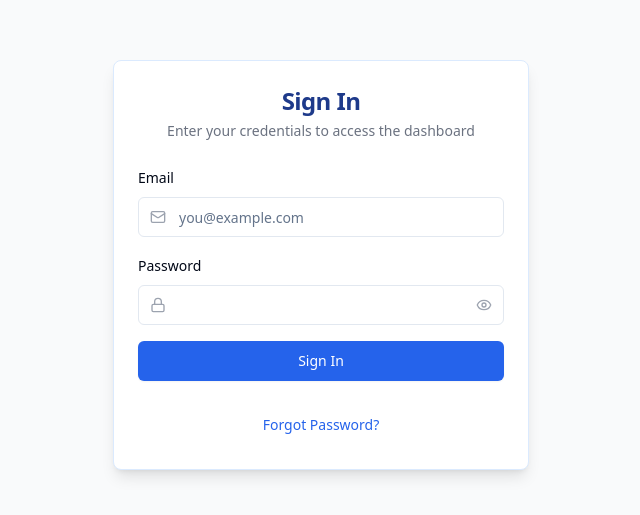
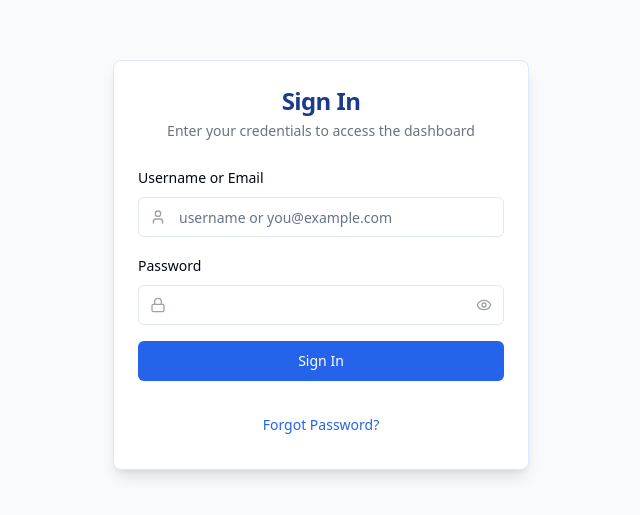
Before and after one commit to ankitMishra-95/data-approval-board-80, a React (Vite) app: page / in a window 1280 px wide. Shown: the part 135-650 px from the top of the page, without its empty margins (319-959 px from the left). Built offline with nearby package versions, Linux system fonts and the light colour scheme.

Commit message:
Feat: Allow login with username or email
Update the login functionality in `AuthContext.tsx` and `SignIn.tsx` to support both username and email for authentication, as the API accepts either.

```diff
--- a/src/contexts/AuthContext.tsx
+++ b/src/contexts/AuthContext.tsx
@@ -1,4 +1,3 @@
-
 import { createContext, useContext, useEffect, useState, ReactNode } from "react";
 import { useNavigate } from "react-router-dom";
 import { toast } from "sonner";
@@ -15,7 +14,7 @@ interface User {
 interface AuthContextType {
   isAuthenticated: boolean;
   user: User | null;
-  login: (email: string, password: string) => Promise<boolean>;
+  login: (usernameOrEmail: string, password: string) => Promise<boolean>;
   logout: () => void;
 }
 
@@ -68,11 +67,11 @@ export const AuthProvider = ({ children }: { children: ReactNode }) => {
     }
   };
 
-  const login = async (email: string, password: string): Promise<boolean> => {
+  const login = async (usernameOrEmail: string, password: string): Promise<boolean> => {
     try {
       // Create form data for token request
       const formData = new URLSearchParams();
-      formData.append('username', email);
+      formData.append('username', usernameOrEmail);
       formData.append('password', password);
 
       const response = await fetch(`${API_BASE_URL}/api/auth/token`, {
--- a/src/pages/SignIn.tsx
+++ b/src/pages/SignIn.tsx
@@ -3,7 +3,7 @@ import { useState } from "react";
 import { zodResolver } from "@hookform/resolvers/zod";
 import { useForm } from "react-hook-form";
 import * as z from "zod";
-import { Eye, EyeOff, Lock, Mail } from "lucide-react";
+import { Eye, EyeOff, Lock, User } from "lucide-react";
 import { toast } from "sonner";
 import { useAuth } from "@/contexts/AuthContext";
 
@@ -19,9 +19,9 @@ import {
 import { Input } from "@/components/ui/input";
 import { Card, CardContent, CardDescription, CardFooter, CardHeader, CardTitle } from "@/components/ui/card";
 
-// Form schema for validation
+// Form schema for validation - now accepts both username and email
 const formSchema = z.object({
-  email: z.string().email({ message: "Please enter a valid email address" }),
+  username: z.string().min(1, { message: "Username or email is required" }),
   password: z.string().min(6, { message: "Password must be at least 6 characters" }),
 });
 
@@ -34,7 +34,7 @@ const SignIn = () => {
   const form = useForm<z.infer<typeof formSchema>>({
     resolver: zodResolver(formSchema),
     defaultValues: {
-      email: "",
+      username: "",
       password: "",
     },
   });
@@ -43,8 +43,8 @@ const SignIn = () => {
     setIsLoading(true);
 
     try {
-      // Use the context's login function
-      await login(values.email, values.password);
+      // Use the context's login function - now passing username field directly
+      await login(values.username, values.password);
     } catch (error) {
       toast.error("An unexpected error occurred.");
       console.error(error);
@@ -53,12 +53,12 @@ const SignIn = () => {
     }
   };
 
-  const handleForgotPassword = async (email: string) => {
+  const handleForgotPassword = async (username: string) => {
     setIsLoading(true);
 
     try {
       // Mock password reset - in a real application, replace with actual implementation
-      console.log("Reset password for:", email);
+      console.log("Reset password for:", username);
       toast.success("Password reset email sent. Please check your inbox.");
       setForgotPassword(false);
     } catch (error) {
@@ -79,7 +79,7 @@ const SignIn = () => {
             </CardTitle>
             <CardDescription className="text-center text-gray-500">
               {forgotPassword
-                ? "Enter your email to receive a password reset link"
+                ? "Enter your username or email to receive a password reset link"
                 : "Enter your credentials to access the dashboard"}
             </CardDescription>
           </CardHeader>
@@ -89,15 +89,15 @@ const SignIn = () => {
                 <form onSubmit={form.handleSubmit(handleSignIn)} className="space-y-4">
                   <FormField
                     control={form.control}
-                    name="email"
+                    name="username"
                     render={({ field }) => (
                       <FormItem>
-                        <FormLabel>Email</FormLabel>
+                        <FormLabel>Username or Email</FormLabel>
                         <FormControl>
                           <div className="relative">
-                            <Mail className="absolute left-3 top-3 h-4 w-4 text-gray-400" />
+                            <User className="absolute left-3 top-3 h-4 w-4 text-gray-400" />
                             <Input
-                              placeholder="you@example.com"
+                              placeholder="username or you@example.com"
                               className="pl-10"
                               {...field}
                               disabled={isLoading}
@@ -157,19 +157,19 @@ const SignIn = () => {
               ) : (
                 <form onSubmit={(e) => {
                   e.preventDefault();
-                  handleForgotPassword(form.getValues("email"));
+                  handleForgotPassword(form.getValues("username"));
                 }} className="space-y-4">
                   <FormField
                     control={form.control}
-                    name="email"
+                    name="username"
                     render={({ field }) => (
                       <FormItem>
-                        <FormLabel>Email</FormLabel>
+                        <FormLabel>Username or Email</FormLabel>
                         <FormControl>
                           <div className="relative">
-                            <Mail className="absolute left-3 top-3 h-4 w-4 text-gray-400" />
+                            <User className="absolute left-3 top-3 h-4 w-4 text-gray-400" />
                             <Input
-                              placeholder="you@example.com"
+                              placeholder="username or you@example.com"
                               className="pl-10"
                               {...field}
                               disabled={isLoading}
```
